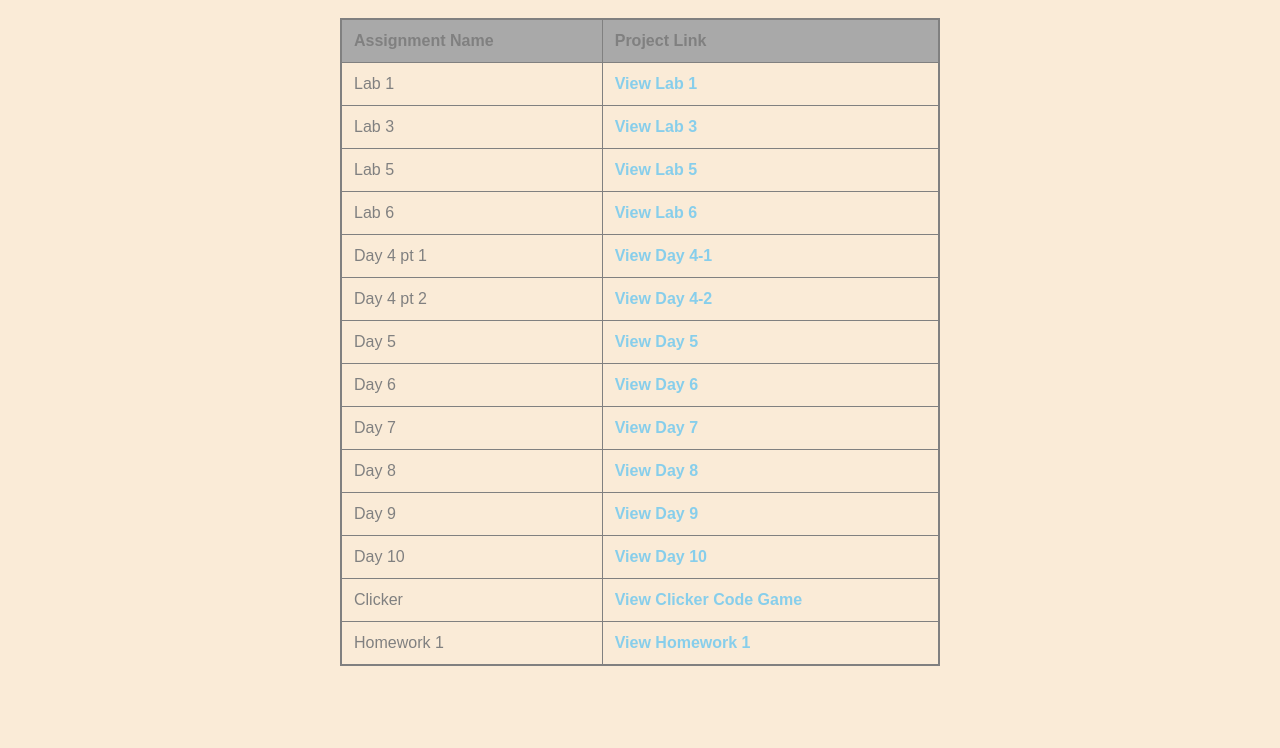
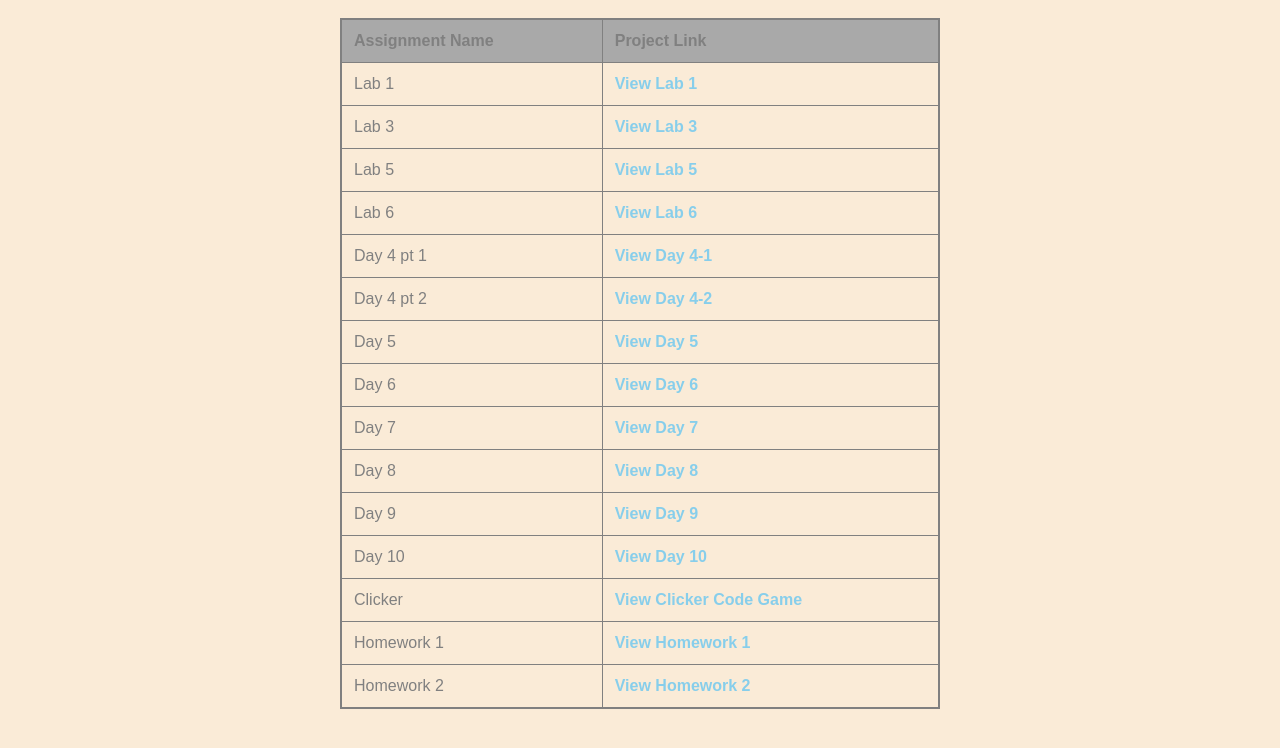
Before and after one commit to VZOTTOLI/VZOTTOLI.github.io, a plain HTML site: page index.html in a window 1280 px wide. Shown: the part 120-868 px from the top of the page. Before the commit the page ends 826 px from the top, so only its background shows below. Drawn offline with Linux system fonts and the light colour scheme.

Commit message:
added homework 2 to main index

```diff
--- a/index.html
+++ b/index.html
@@ -76,6 +76,10 @@
 					<td>Homework 1</td>
 					<td><a href="Homework1/">View Homework 1</a></td>
 				</tr>
+				<tr>
+					<td>Homework 2</td>
+					<td><a href="Homework2/">View Homework 2</a></td>
+				</tr>
 			</tbody>
 		</table>
 	</main>
```
